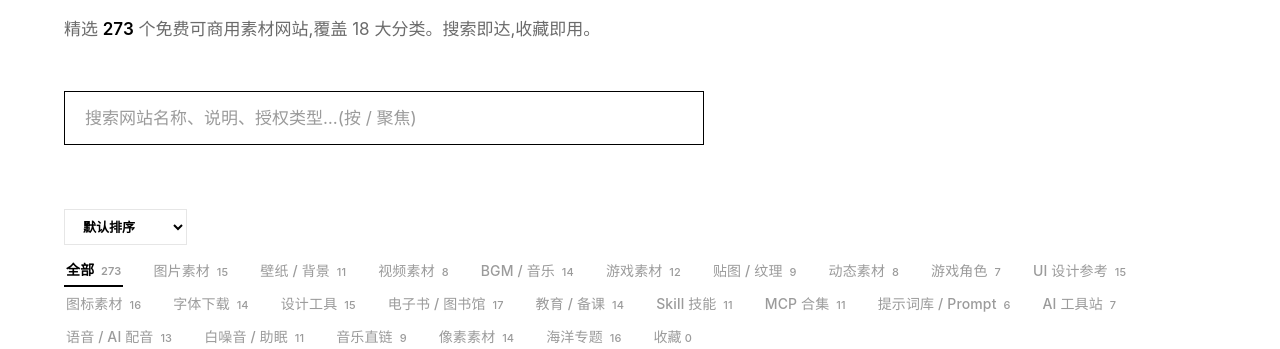
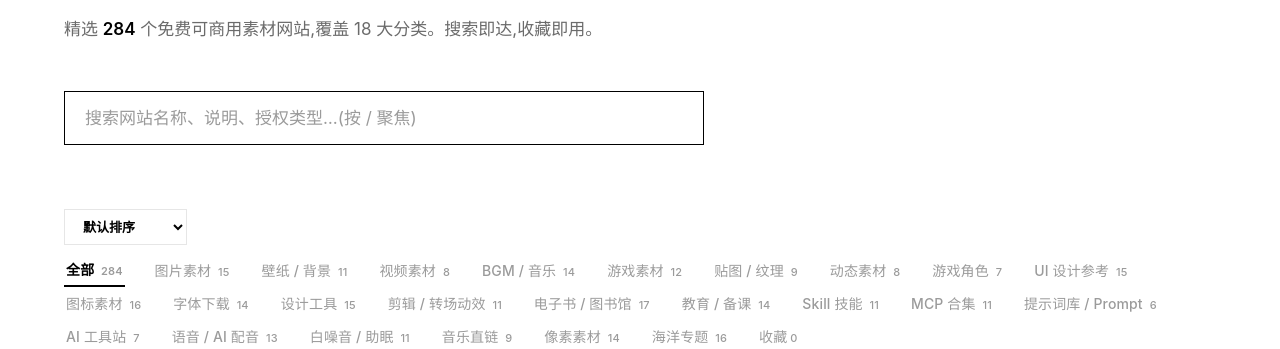
Before and after one commit to ksys404/sucai-nav, a plain HTML site: page index.html in a window 1280 px wide. Shown: the part 451-800 px from the top of the page. Drawn offline with Linux system fonts and the light colour scheme.

Commit message:
加入剪辑/转场动效分类(11 站:剪辑工具 + 网页动效库)

```diff
--- a/index.html
+++ b/index.html
@@ -209,7 +209,7 @@
    在这里添加/修改网站 —— 每行一个,照着现有格式复制即可
    cat 取值: image(图片) / wallpaper(壁纸背景) / video(视频) / audio(BGM音乐) / game(游戏) / texture(贴图纹理)
    / motion(动态素材) / character(游戏角色) / ui(UI参考) / icon(图标) / font(字体)
-   / tool(工具) / book(电子书) / edu(教育备课) / skill(技能) / mcp(MCP合集) / prompt(提示词) / aitool(AI工具) / voice(语音)
+   / tool(工具) / edit(剪辑动效) / book(电子书) / edu(教育备课) / skill(技能) / mcp(MCP合集) / prompt(提示词) / aitool(AI工具) / voice(语音)
    / noise(白噪音) / direct(音乐直链) / pixel(像素) / ocean(海洋专题)
    license 建议写清:免费商用 / 需署名 / CC0 等
    hot: true 会显示「推荐」徽标(可选)
@@ -526,6 +526,30 @@ const SITES = [
   { cat:'tool', name:'Vectr', url:'https://vectr.com',
     desc:'轻量在线矢量设计。', license:'免费使用' },
 
+  /* ---------------- 剪辑 / 转场动效 ---------------- */
+  { cat:'edit', name:'剪映 CapCut', url:'https://www.capcut.cn', hot:true,
+    desc:'国内首选免费剪辑,转场/特效/模板/素材齐全,手机电脑通用。', license:'免费' },
+  { cat:'edit', name:'DaVinci Resolve', url:'https://www.blackmagicdesign.com/products/davinciresolve',
+    desc:'专业级免费剪辑,转场+调色+特效一体。', license:'免费版可用' },
+  { cat:'edit', name:'Clipchamp', url:'https://clipchamp.com',
+    desc:'微软在线剪辑,浏览器直接用,含转场与模板。', license:'免费版可用' },
+  { cat:'edit', name:'Shotcut', url:'https://shotcut.org',
+    desc:'开源剪辑软件,跨平台,自带转场滤镜。', license:'开源免费' },
+  { cat:'edit', name:'Kdenlive', url:'https://kdenlive.org',
+    desc:'开源剪辑软件,专业转场与关键帧。', license:'开源免费' },
+  { cat:'edit', name:'OpenShot', url:'https://www.openshot.org',
+    desc:'简单易用的开源剪辑,转场拖拽即用。', license:'开源免费' },
+  { cat:'edit', name:'GSAP', url:'https://gsap.com', hot:true,
+    desc:'最强 JS 动画库,过渡/滚动/时间轴,网页动效标配。', license:'免费(部分付费插件)' },
+  { cat:'edit', name:'Transition.style', url:'https://transition.style', hot:true,
+    desc:'现成 CSS 转场效果,一键复制代码到网页。', license:'免费' },
+  { cat:'edit', name:'Animate.css', url:'https://animate.style',
+    desc:'经典 CSS 动画库,加个类名即用。', license:'MIT 开源' },
+  { cat:'edit', name:'Motion', url:'https://motion.dev',
+    desc:'轻量网页动效库(原 Motion One),API 简洁。', license:'开源' },
+  { cat:'edit', name:'Framer Motion', url:'https://www.framer.com/motion',
+    desc:'React 动效组件库,声明式过渡动画。', license:'MIT 开源' },
+
   /* ---------------- 电子书 / 图书馆 ---------------- */
   { cat:'book', name:'Project Gutenberg', url:'https://www.gutenberg.org', hot:true,
     desc:'古腾堡计划,7 万+ 公有领域电子书,免费下载。', license:'公有领域' },
@@ -818,6 +842,7 @@ const CATS = {
   icon:  { label:'图标素材' },
   font:  { label:'字体下载' },
   tool:  { label:'设计工具' },
+  edit:  { label:'剪辑 / 转场动效' },
   skill: { label:'Skill 技能' },
   mcp:   { label:'MCP 合集' },
   prompt: { label:'提示词库 / Prompt' },
@@ -862,7 +887,7 @@ function escapeHtml(s){ return String(s).replace(/[&<>"']/g, m => ({'&':'&amp;',
 function renderChips() {
   const counts = { all: SITES.length };
   Object.keys(CATS).forEach(c => counts[c] = SITES.filter(s => s.cat === c).length);
-  const order = ['all', 'image', 'wallpaper', 'video', 'audio', 'game', 'texture', 'motion', 'character', 'ui', 'icon', 'font', 'tool', 'book', 'edu', 'skill', 'mcp', 'prompt', 'aitool', 'voice', 'noise', 'direct', 'pixel', 'ocean'];
+  const order = ['all', 'image', 'wallpaper', 'video', 'audio', 'game', 'texture', 'motion', 'character', 'ui', 'icon', 'font', 'tool', 'edit', 'book', 'edu', 'skill', 'mcp', 'prompt', 'aitool', 'voice', 'noise', 'direct', 'pixel', 'ocean'];
   const catChips = order.map(c =>
     `<button class="chip ${c === currentCat && !onlyFav ? 'active' : ''}" data-cat="${c}">
       ${c === 'all' ? '全部' : CATS[c].label}
```
Also changed, not shown: 1 other file.
